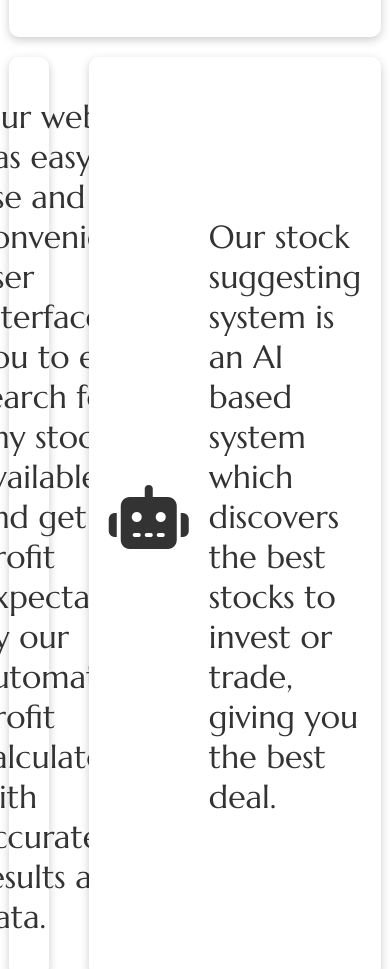
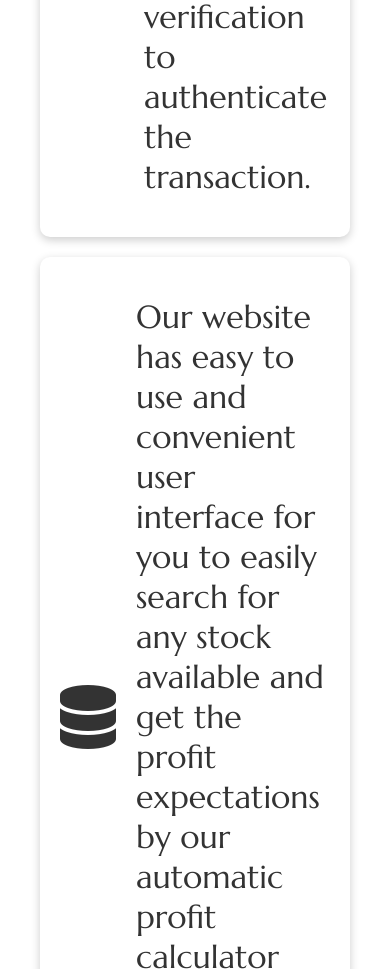
Before and after one commit to notanerdstudent/GrowtheX, a plain HTML site: page about.html in a window 390 px wide. Shown: the part 2016-2985 px from the top of the page. Drawn offline with nearby package versions, Linux system fonts and the light colour scheme; no server answers; a web font is replaced by a local one.

Commit message:
Fixed About Page

```diff
--- a/css/main.css
+++ b/css/main.css
@@ -400,4 +400,15 @@ img {
     .scrollup i {
         font-size: 40px;
     }
+
+    .about-main .grid > *:first-child {
+        grid-column: 1 / span 3;
+    }
+    .about-main .grid > *:nth-child(2) {
+        grid-column: 1 / span 3;
+    }
+    .about-main .grid > *:nth-child(3) {
+        grid-column: 1 / span 3;
+    }
+
 }
```
